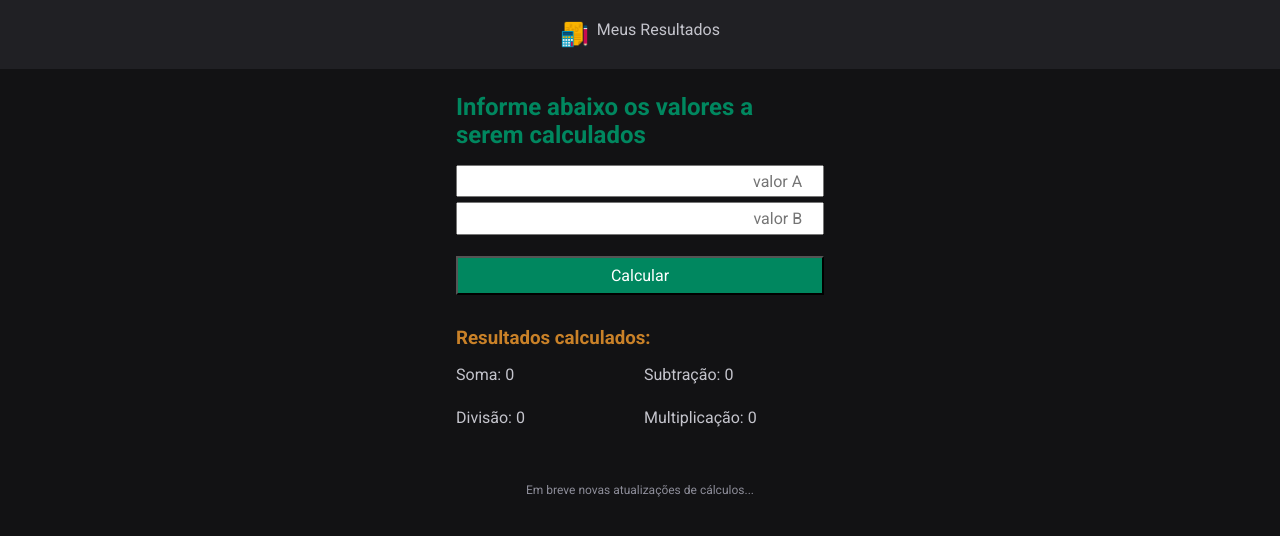
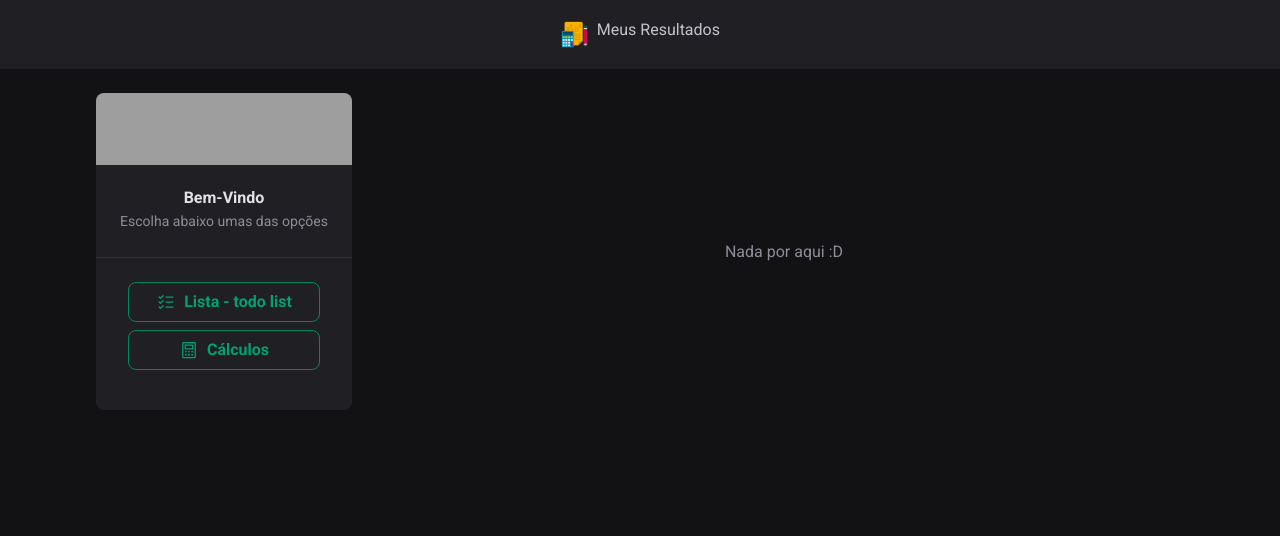
Before and after one commit to samuel2na/the-results, a React (Vite) app: page / in a window 1280 px wide. Shown: the top 536 px of the page. Built offline with nearby package versions, Linux system fonts and the light colour scheme; grey boxes are pictures that could not be loaded.

Commit message:
adding sidebar

```diff
--- a/index.html
+++ b/index.html
@@ -15,7 +15,7 @@
   <body>
     <div id="root"></div>
 
-    <div style="padding:60px;">
+    <!-- <div style="padding:60px;">
       <script async
         src="https://pagead2.googlesyndication.com/pagead/js/adsbygoogle.js?client=ca-pub-6078704893663548"
         crossorigin="anonymous">
@@ -31,7 +31,7 @@
       <script>
           (adsbygoogle = window.adsbygoogle || []).push({});
       </script>
-    </div>
+    </div> -->
     <script type="module" src="/src/main.jsx"></script>
   </body>
 </html>
--- a/package.json
+++ b/package.json
@@ -9,6 +9,7 @@
     "preview": "vite preview"
   },
   "dependencies": {
+    "phosphor-react": "^1.4.1",
     "react": "^18.2.0",
     "react-dom": "^18.2.0"
   },
--- a/src/App.jsx
+++ b/src/App.jsx
@@ -1,16 +1,37 @@
 import { useState } from 'react'
 import { Header } from './components/Header'
+import { Home } from './components/Home'
 import { TheValues } from './components/TheValues'
+import { Sidebar } from './components/Sidebar';
 
 import styles from './App.module.css'
 import './global.css'
 
 function App() {
+  const [btoTodo, setBtoTodo] = useState(0);
+  const [btoCalc, setBtoCalc] = useState(0);
+
+  async function handleLink(nameButton){
+    //console.log(nameButton);
+    if(nameButton == "todo") {
+      setBtoTodo(1);
+      setBtoCalc(0);
+    } else if(nameButton == "calc") {
+      setBtoTodo(0);
+      setBtoCalc(1);
+    }
+  }
+
   return (
     <>
       <Header />
       <div className={styles.wrapper}>
-        <TheValues />
+        <Sidebar handleLink={handleLink} />
+        <main>
+          {(btoTodo == 0 && btoCalc == 0) ? <span className={styles.textInitial}>Nada por aqui :D</span> : ""}
+          {(btoTodo == 1) ? <Home /> : ""}
+          {(btoCalc == 1) ? <TheValues /> : ""}
+        </main>
       </div>
     </>
   )
--- a/src/App.module.css
+++ b/src/App.module.css
@@ -5,9 +5,32 @@
 
   display: grid;
   /*a 1° coluna sidebar tem larg fixa de 256px; a 2° é 1fr e pode oculpar o quanto couber na tela*/
-  /* grid-template-columns: 256px 1fr;
-  gap: 2rem; */
+  grid-template-columns: 256px 1fr;
+  gap: 2rem;
   /* obriga as duas colunas(sidebar e post) estarem alinhados ao topo, caso contrario serão a sidebar seria esticada para ficar no mesmo tamanho do post*/
+  /* align-items: center;
+  justify-content: center;
+  */
+}
+
+.textInitial {
+  display: flex;
   align-items: center;
   justify-content: center;
+  height: 100%;
+  color: var(--gray-400);
 }
+/* .buttonLink {
+  display: grid;
+  grid-template-columns: 1fr 1fr;
+  gap: 0.5rem;
+  margin: 1rem 0;
+} */
+
+/* .bto {
+  width: 100%;
+  background: var(--green-500);
+  color: var(--white);
+  padding: 0.5rem;
+  margin: 0 0 2rem 0;
+} */
--- a/src/components/Header.jsx
+++ b/src/components/Header.jsx
@@ -6,7 +6,7 @@ export function Header(){
   return(
     <>
       <header className={styles.header}>
-        <img src={LogoCalculo} alt="Logotipo do ignite" />
+        <img src={LogoCalculo} alt="Logotipo de cálculo" />
         <label>Meus Resultados</label>
       </header>
     </>
--- /dev/null
+++ b/src/components/Home.jsx
@@ -0,0 +1,8 @@
+export function Home(){
+  return(
+    <>
+      <h1>Seja muito Bem-Vindo</h1>
+      <h5>Escolha umas das opções ao lado</h5>
+    </>
+  );
+}
--- /dev/null
+++ b/src/components/Sidebar.jsx
@@ -0,0 +1,25 @@
+import { ListChecks, Calculator } from 'phosphor-react';
+import styles from './Sidebar.module.css';
+
+export function Sidebar({ handleLink }){
+
+  return(
+    <aside className={styles.sidebar}>
+      <img className={styles.cover}
+          src="https://images.unsplash.com/photo-1593720219276-0b1eacd0aef4?ixlib=rb-4.0.3&ixid=MnwxMjA3fDB8MHxwaG90by1wYWdlfHx8fGVufDB8fHx8&auto=format&fit=crop&w=400&q=40"
+      />
+
+      <div className={styles.profile}>
+        <strong>Bem-Vindo</strong>
+        <span>Escolha abaixo umas das opções</span>
+      </div>
+
+      <footer className={styles.buttonLink}>
+        <button name="Todo" onClick={() => handleLink("todo")}>
+          <ListChecks size={20}/> Lista - todo list</button>
+        <button name="Calc" onClick={() => handleLink("calc")}>
+        <Calculator size={20}/> Cálculos</button>
+      </footer>
+    </aside>
+  );
+}
--- /dev/null
+++ b/src/components/Sidebar.module.css
@@ -0,0 +1,84 @@
+.sidebar {
+  background: var(--gray-800);
+  border-radius: 8px;
+  overflow: hidden; /* esconde todo o conteúdo dos elementos que ultrapasse o tamanho do container*/
+}
+
+.cover {
+  width: 100%;
+  height: 72px;
+  object-fit: cover; /* corta partes da imagem para exibir, mas destorce a imagem para comprimir e exibir */
+}
+
+.profile {
+  display: flex;
+  flex-direction: column; /* faz com que nome do user e carga fique em colunas um abaixo do outro*/
+  align-items: center;
+}
+
+/* .sidebar footer {
+  border-top: 1px solid var(--gray-600);
+  margin-top: 1.5rem;
+  padding: 1.5rem 2rem 2rem;
+} */
+
+.sidebar footer {
+  border-top: 1px solid var(--gray-600);
+  margin-top: 1.5rem;
+  padding: 1.5rem 2rem 2rem;
+}
+
+/* .sidebar footer a {
+  background: transparent;
+  color: var(--gray-500);
+  border: 1px solid var(--green-500);
+  border-radius: 8px;
+  height: 50px;
+  padding: 0 1.5rem;
+  font-weight: bold;
+  text-decoration: none;
+
+  display: flex;
+  align-items: center;
+  justify-content: center;
+} */
+
+.sidebar footer button {
+  background: transparent;
+  color: var(--green-400);
+  border: 1px solid var(--green-500);
+  border-radius: 8px;
+  height: 40px;
+  width: 100%;
+  padding: 0 1.5rem;
+  font-weight: bold;
+  margin-bottom: 0.5rem;
+
+  display: flex;
+  align-items: center;
+  justify-content: center;
+  gap: 0.5rem;
+
+  transition: color 0.1s, background-color 0.1s;
+}
+
+.profile strong {
+  margin-top: 1rem;
+  color: var(--gray-100);
+  line-height: 1.6;
+}
+
+.profile span {
+  font-size: 0.875rem;
+  color: var(--gray-400);
+  line-height: 1.6;
+}
+
+/* .sidebar footer a:hover{
+  color: aqua;
+} */
+
+.sidebar footer button:hover{
+  color: var(--white);
+  background-color: var(--green-500);
+}
--- a/src/components/TheValues.jsx
+++ b/src/components/TheValues.jsx
@@ -47,10 +47,12 @@ export function TheValues(){
       <div className={styles.container}>
         <h2>Informe abaixo os valores a serem calculados</h2>
         <div className={styles.inputValues}>
-          <input id="valueA" type="number" placeholder="valor A"></input>
-          <input id="valueB" type="number" placeholder="valor B"></input>
+          <div>
+            <input id="valueA" type="number" placeholder="valor A"></input>
+            <input id="valueB" type="number" placeholder="valor B"></input>
+          </div>
+          <button className={styles.bto} onClick={handleCalcule}>Calcular</button>
         </div>
-        <button className={styles.bto} onClick={handleCalcule}>Calcular</button>
         <div>
           <h3>Resultados calculados: </h3>
         </div>
--- a/src/components/TheValues.module.css
+++ b/src/components/TheValues.module.css
@@ -5,11 +5,12 @@
 }
 */
 .container{
-  max-width: 23rem;
+  max-width: 30rem;
+  text-align: center;
 }
 
 .inputValues{
-  width: 100%;
+  /* width: 100%; */
   margin: 1rem 0 1rem 0;
   /* display: flex; */
   /* grid-template-columns: 1fr 1fr; */
@@ -17,37 +18,35 @@
 }
 
 .inputValues input {
-  width: 100%;
+  /* width: 100%; */
   padding: 0.3rem;
   text-align: right;
-  margin: 0 0 0.3rem 0;
+  margin: 0 0.3rem 0.3rem 0;
 }
 
 .inputValues input:hover{
-  box-shadow: 7px 7px 11px var(--green-light-400);
+  box-shadow: 2px 3px 7px var(--green-light-400);
 }
 
 .bto {
-  width: 100%;
+  width: 10rem;
   background: var(--green-500);
   color: var(--white);
   padding: 0.5rem;
-  margin: 0 0 2rem 0;
-  /* text-align: center; */
-  /* cursor: pointer; */
+  margin: 0.75rem 0 2rem 0;
 }
 
 button:hover {
   opacity: calc(0.8);
   cursor: pointer;
   margin-right: 1px;
-  box-shadow: 7px 7px 11px var(--green-light-400);
+  box-shadow: 2px 3px 7px var(--green-light-400);
 }
 
 .boxResults{
   display: grid;
   grid-template-columns: 1fr 1fr;
-  gap: 0.5rem;
+  gap: 0.1rem;
 }
 
 h2 {
--- a/src/global.css
+++ b/src/global.css
@@ -9,6 +9,7 @@
   --gray-900: #121214;
 
   --green-light-400: #90b10c;
+  --green-400: #01a171;
   --green-500: #00875f;
   --purple-200: #7676f7;
   --yellow-100: #f1f5e3;
@@ -33,3 +34,11 @@ body, input, textarea, button {
   font-weight: 400;
   font-size: 1rem; /* a font se adapata ao tamanho da tela 1rem = 16px; */
 }
+
+/* .bto {
+  width: 100%;
+  background: var(--green-500);
+  color: var(--white);
+  padding: 0.5rem;
+  margin: 0 0 2rem 0;
+} */
```
Also changed, not shown: 1 other file (tests, documents, lock files or other folders).
